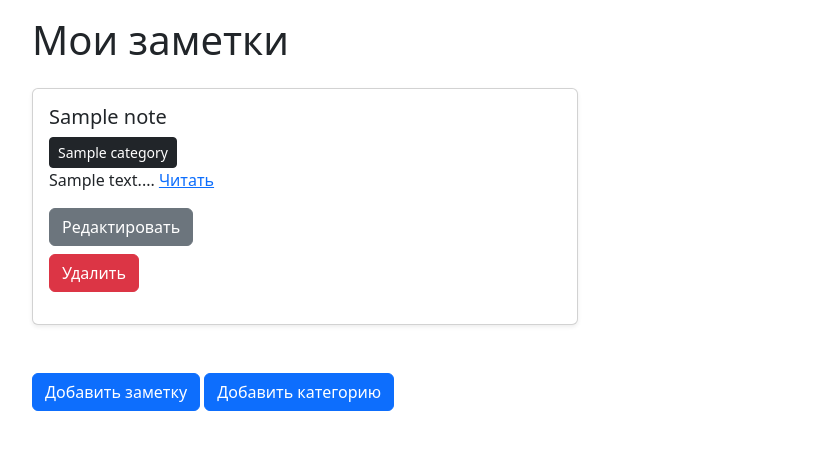
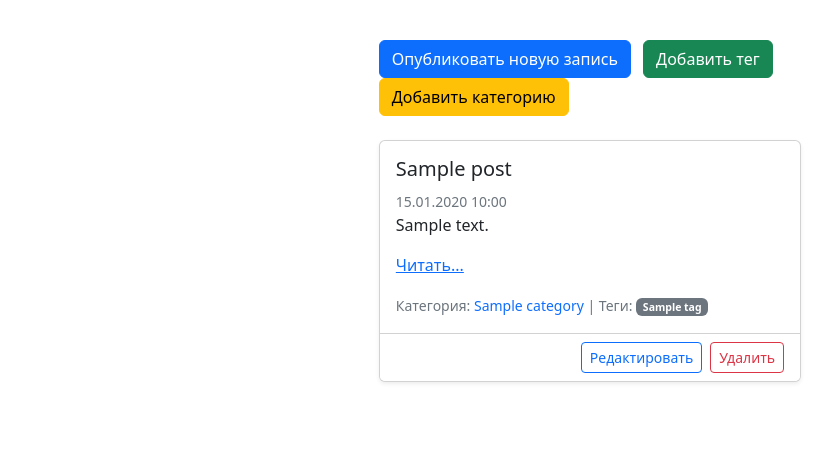
Before and after one commit to Yar-Den/flask-blog, a Python web app: template templates/index.html in a window 1280 px wide. Shown: the part 56-506 px from the top of the page, without its empty margins (50-882 px from the left). Run offline with Jinja, Linux system fonts and the light colour scheme; the template is opened without the code that fills it: most values are stand-ins (such as "Sample title", 1, 10 or a date in 2020).

Commit message:
main page

```diff
--- /dev/null
+++ b/static/custom.css
@@ -0,0 +1,10 @@
+.main-container {
+    max-width: 40%;
+    margin: 0 auto;
+}
+.truncate {
+    display: -webkit-box;
+    -webkit-line-clamp: 3;
+    -webkit-box-orient: vertical;
+    overflow: hidden;
+}
--- a/templates/index.html
+++ b/templates/index.html
@@ -4,38 +4,45 @@
 {% block title %}Мои заметки{% endblock %}
 
 {% block content %}
-    <h1 class="mb-4">Мои заметки</h1>
+    <div class="container main-container py-4">
+        <div class="d-grid gap-2 d-md-block mb-4">
+            <button class="btn btn-primary me-2">Опубликовать новую запись</button>
+            <button class="btn btn-success me-2">Добавить тег</button>
+            <button class="btn btn-warning">Добавить категорию</button>
+        </div>
 
-    <!-- Сетка карточек -->
-    <div class="row g-4">
+        <!-- Список постов -->
+        <div class="post-list">
+             {% for post in posts %}
+            <div class="card mb-4 shadow-sm">
+                <div class="card-body">
+                    <h5 class="card-title">{{ post.title }}</h5>
+                    <small class="text-muted">{{ post.date.strftime('%d.%m.%Y %H:%M') }}</small>
+                    <p class="card-text truncate">{{ post.content[:120] }}</p>
+                    <a href="#" class="card-link">Читать...</a>
 
-        {% for note in notes %}
-        <div class="col-12 col-md-6">
-            <div class="card h-100 shadow-sm">
-                <div class="card-body d-flex flex-column">
-                    <h5 class="card-title">{{ note.name }}</h5>
-                    <div class="mt">
-                        <a class="btn btn-dark btn-sm" href="/category/{{ note.category_id }}" type="button">{{ note.category.name }}</a>
-                    </div>
-                    <p class="card-text flex-grow-1">
-                    {{ note.text [:150]}}...
-                    <a href="/">Читать</a>
-                    </p>
-                    <div class="d-grid gap-2 col-1 mx-left">
-                        <a class="btn btn-secondary btn-m" href="/update/{{ note.id }}" type="button">Редактировать</a>
-                        <form class="mb-3" method="post" action="/delete/{{ note.id }}">
-                            <button class="btn btn-danger btn-m" type="submit">Удалить</button>
-                        </form>
+                    <div class="mt-3">
+                        <span class="text-muted small">
+                            Категория: <a href="#" class="text-decoration-none">{{ post.category.name }}</a>
+                            | Теги:
+                            {% if post.tags %}
+                                {% for tag in post.tags %}
+                                    <a href="#" class="badge bg-secondary text-decoration-none me-1">{{ tag.name }}</a>
+                                {% endfor %}
+                            {% else %}
+                                <span class="text-muted">Теги не определены</span>
+                            {% endif %}
+                        </span>
                     </div>
                 </div>
+                <div class="card-footer bg-white d-flex justify-content-end">
+                    <a href="{{ url_for('edit', id=post.id) }}" class="btn btn-sm btn-outline-primary me-2">Редактировать</a>
+                    <form action="{{ url_for('delete', id=post.id) }}" method="POST">
+                        <button class="btn btn-sm btn-outline-danger" type="submit">Удалить</button>
+                    </form>
+                </div>
             </div>
+            {% endfor %}
         </div>
-        {% endfor %}
-
-    </div>
-
-    <div class="mt-5">
-        <a class="btn btn-primary" href="/create/note" type="button">Добавить заметку</a>
-        <a class="btn btn-primary" href="/create/category" type="button">Добавить категорию</a>
     </div>
 {% endblock %}
```
